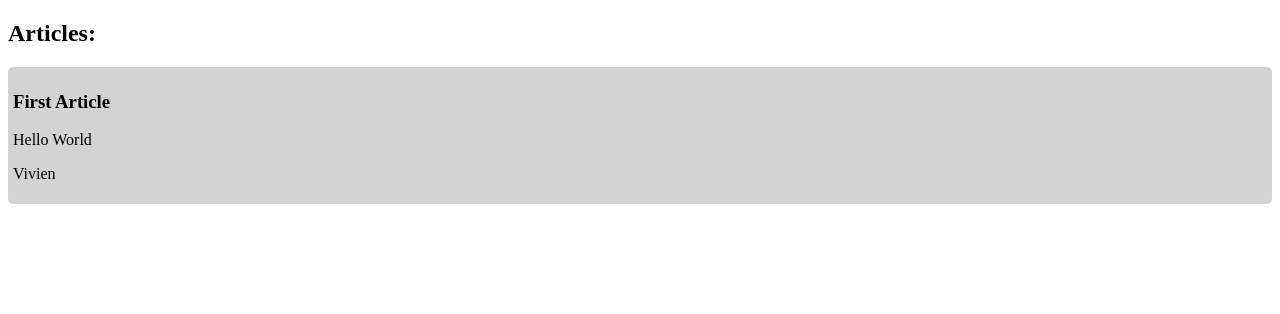
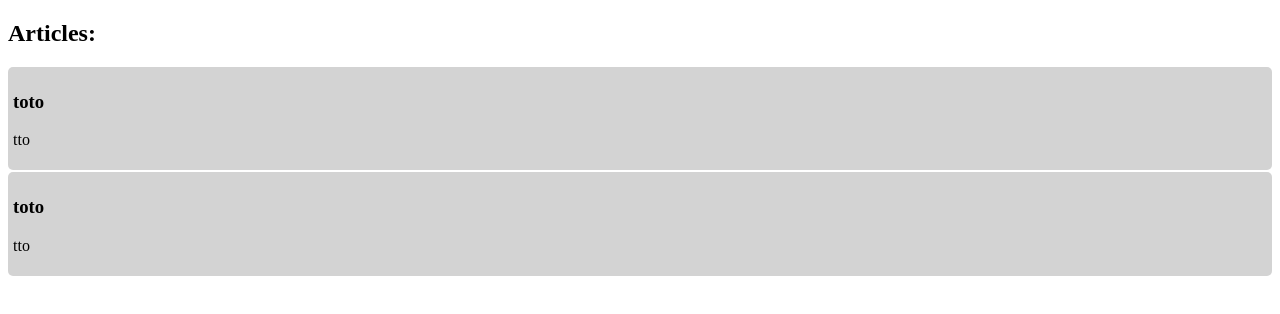
Before and after one commit to vivienblum/simple-app-angular, an Angular app: page /articles in a window 1280 px wide. Shown: the top 314 px of the page. Built offline with nearby package versions, Linux system fonts and the light colour scheme.

Commit message:
Articles works

```diff
--- a/src/app/app.component.html
+++ b/src/app/app.component.html
@@ -1,4 +1,4 @@
 <h2>Articles: </h2>
 <div>
-  <app-article></app-article>
+  <app-articles></app-articles>
 </div>
--- a/src/app/app.module.ts
+++ b/src/app/app.module.ts
@@ -4,12 +4,14 @@ import { NgModule } from '@angular/core';
 
 import { AppComponent } from './app.component';
 import { ArticleComponent } from './article/article.component';
+import { ArticlesComponent } from './articles/articles.component';
 
 
 @NgModule({
   declarations: [
     AppComponent,
-    ArticleComponent
+    ArticleComponent,
+    ArticlesComponent
   ],
   imports: [
     BrowserModule
--- a/src/app/article/article.component.ts
+++ b/src/app/article/article.component.ts
@@ -1,4 +1,4 @@
-import { Component, OnInit } from "@angular/core"
+import { Component, OnInit, Input } from "@angular/core"
 
 @Component({
   selector: "app-article",
@@ -6,15 +6,11 @@ import { Component, OnInit } from "@angular/core"
   styleUrls: ["./article.component.css"]
 })
 export class ArticleComponent implements OnInit {
-  private _title: string
-  private _content: string
-  private _author: string
+  @Input("title") _title: string
+  @Input("content") _content: string
+  @Input("author") _author: string
 
-  constructor() {
-    this._title = "First Article"
-    this._content = "Hello World"
-    this._author = "Vivien"
-  }
+  constructor() {}
 
   public title(): string {
     return this._title
--- /dev/null
+++ b/src/app/articles/articles.component.html
@@ -0,0 +1,3 @@
+<div *ngFor="let article of articles">
+  <app-article [title]=article.title [content]=article.content [author]=article.author></app-article>
+</div>
--- /dev/null
+++ b/src/app/articles/articles.component.ts
@@ -0,0 +1,17 @@
+import { Component, OnInit } from "@angular/core"
+
+@Component({
+  selector: "app-articles",
+  templateUrl: "./articles.component.html",
+  styleUrls: ["./articles.component.css"]
+})
+export class ArticlesComponent implements OnInit {
+  articles = [
+    { title: "toto", content: "tto", author: "" },
+    { title: "toto", content: "tto", author: "" }
+  ]
+
+  constructor() {}
+
+  ngOnInit() {}
+}
```
Also changed, not shown: src/app/articles/articles.component.css (added), 1 other file (tests, documents, lock files or other folders).
